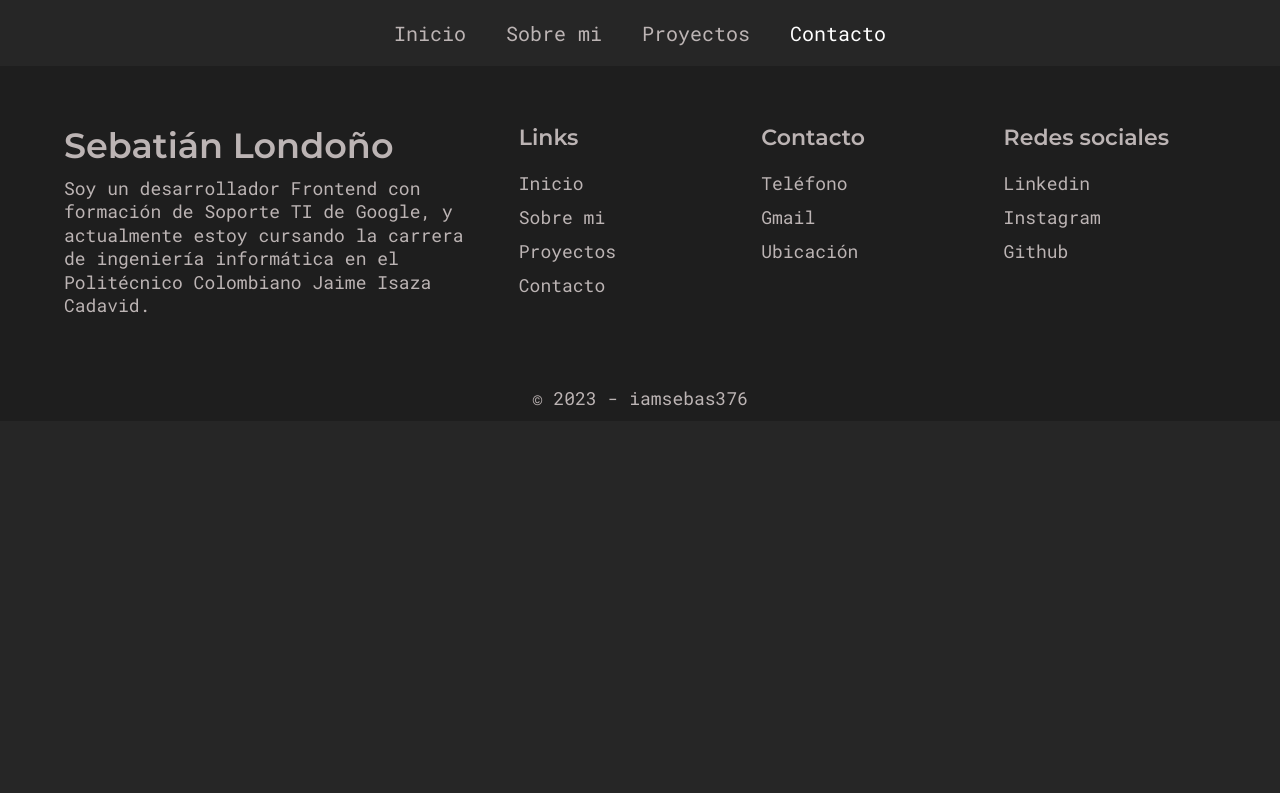
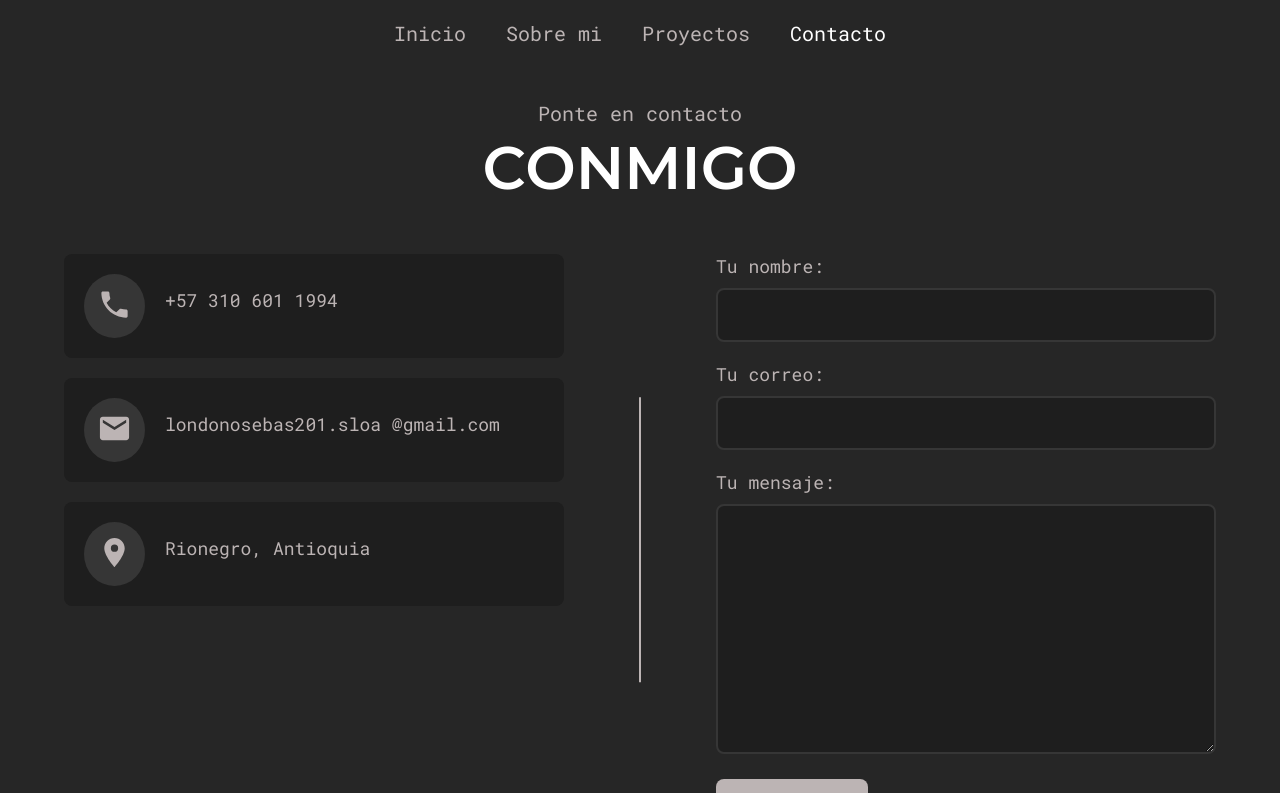
Before and after one commit to iamsebas376/portfolio-iamsebas376, a React (Vite) app: page /contacto in a window 1280 px wide. Shown: the top 793 px of the page. Built offline with nearby package versions, Linux system fonts and the light colour scheme.

Commit message:
feat: add contact page

```diff
--- a/src/App.jsx
+++ b/src/App.jsx
@@ -6,12 +6,14 @@ import About from "./pages/About";
 import Projects from "./pages/Projects";
 import Contact from "./pages/Contact";
 import Footer from "./components/Footer";
+import ScrollToTop from "./components/ScrollToTop";
 
 function App() {
   return (
     <>
       <Router>
         <NavBar />
+        <ScrollToTop />
         <Routes>
           <Route path="/" element={<Home />} />
           <Route path="/sobre-mi" element={<About />} />
--- /dev/null
+++ b/src/components/ContactForm.jsx
@@ -0,0 +1,95 @@
+import React from "react";
+import styled from "styled-components";
+
+const FormStyles = styled.form`
+  width: 100%;
+  .form-group {
+    width: 100%;
+    margin-bottom: 2rem;
+  }
+
+  label {
+    font-size: 1.8rem;
+  }
+
+  input,
+  textarea {
+    width: 100%;
+    font-size: 2rem;
+    padding: 1.2rem;
+    color: var(--gray-1);
+    background-color: var(--deep-dark);
+    outline: none;
+    border: none;
+    border-radius: 8px;
+    margin-top: 1rem;
+    border: 0.2rem solid var(--gray-2);
+  }
+
+  textarea {
+    min-height: 250px;
+    resize: vertical;
+  }
+
+  button[type="submit"] {
+    background-color: var(--gray-1);
+    color: var(--black);
+    font-size: 2rem;
+    display: inline-block;
+    outline: none;
+    border: none;
+    padding: 1rem 4rem;
+    border-radius: 8px;
+    cursor: pointer;
+    transition: all 0.3s ease;
+  }
+`;
+
+function ContactForm() {
+  const [name, setName] = React.useState("");
+  const [email, setEmail] = React.useState("");
+  const [message, setMessage] = React.useState("");
+
+  return (
+    <div>
+      <FormStyles>
+        <div className="form-group">
+          <label htmlFor="name">
+            Tu nombre:
+            <input
+              type="text"
+              id="name"
+              value={name}
+              onChange={(e) => setName(e.target.value)}
+            />
+          </label>
+        </div>
+        <div className="form-group">
+          <label htmlFor="email">
+            Tu correo:
+            <input
+              type="text"
+              id="email"
+              value={email}
+              onChange={(e) => setEmail(e.target.value)}
+            />
+          </label>
+        </div>
+        <div className="form-group">
+          <label htmlFor="message">
+            Tu mensaje:
+            <textarea
+              type="text"
+              id="message"
+              value={message}
+              onChange={(e) => setMessage(e.target.value)}
+            />
+          </label>
+        </div>
+        <button type="submit">Enviar</button>
+      </FormStyles>
+    </div>
+  );
+}
+
+export default ContactForm;
--- /dev/null
+++ b/src/components/ContactInfoItem.jsx
@@ -0,0 +1,37 @@
+import React from "react";
+import PText from "./PText";
+import styled from "styled-components";
+
+const ContactInfoItemStyles = styled.div`
+  padding: 2rem;
+  background-color: var(--deep-dark);
+  display: flex;
+  align-items: center;
+  gap: 2rem;
+  border-radius: 8px;
+  margin-bottom: 2rem;
+  .icon {
+    color: var(--white);
+    background-color: var(--gray-2);
+    padding: 1.3rem;
+    align-items: center;
+    justify-content: center;
+    border-radius: 50%;
+  }
+  svg {
+    width: 3.5rem;
+  }
+`;
+
+function ContactInfoItem({ icon, text }) {
+  return (
+    <ContactInfoItemStyles>
+      <div className="icon">{icon}</div>
+      <div className="info">
+        <PText>{text}</PText>
+      </div>
+    </ContactInfoItemStyles>
+  );
+}
+
+export default ContactInfoItem;
--- /dev/null
+++ b/src/components/ContactSection.jsx
@@ -0,0 +1,82 @@
+import React from "react";
+import SectionTitle from "./SectionTitle";
+import styled from "styled-components";
+import ContactInfoItem from "./ContactInfoItem";
+import { MdEmail, MdLocalPhone, MdPlace } from "react-icons/md";
+import ContactForm from "./ContactForm";
+
+const ContactStyles = styled.div`
+  padding: 10rem 0;
+  .contact-section-wrapper {
+    display: flex;
+    justify-content: space-between;
+    position: relative;
+    gap: 5rem;
+    margin-top: 5rem;
+  }
+
+  .contact-section-wrapper::after {
+    position: absolute;
+    content: "";
+    width: 2px;
+    height: 50%;
+    background-color: var(--gray-1);
+    top: 50%;
+    left: 50%;
+    transform: translate(-50%, -50%);
+  }
+
+  .left {
+    width: 100%;
+    max-width: 500px;
+  }
+
+  .right {
+    width: 100%;
+    max-width: 500px;
+  }
+
+  @media only screen and (max-width: 768px) {
+    .contact-section-wrapper {
+      flex-direction: column;
+    }
+
+    .contact-section-wrapper::after {
+      display: none;
+    }
+
+    .left,
+    .right {
+      max-width: 100%;
+    }
+
+    .right {
+      padding: 4rem 2rem 2rem 2rem;
+    }
+  }
+`;
+
+function ContactSection() {
+  return (
+    <ContactStyles>
+      <div className="container">
+        <SectionTitle heading="conmigo" subHeading="Ponte en contacto" />
+        <div className="contact-section-wrapper">
+          <div className="left">
+            <ContactInfoItem icon={<MdLocalPhone />} text="+57 310 601 1994" />
+            <ContactInfoItem
+              icon={<MdEmail />}
+              text="londonosebas201.sloa @gmail.com"
+            />
+            <ContactInfoItem icon={<MdPlace />} text="Rionegro, Antioquia " />
+          </div>
+          <div className="right">
+            <ContactForm />
+          </div>
+        </div>
+      </div>
+    </ContactStyles>
+  );
+}
+
+export default ContactSection;
--- /dev/null
+++ b/src/components/ScrollToTop.jsx
@@ -0,0 +1,14 @@
+import React from "react";
+import { useLocation } from "react-router-dom";
+
+function ScrollToTop() {
+  const { pathname } = useLocation();
+
+  React.useEffect(() => {
+    window.scrollTo(0, 0);
+  }, [pathname]);
+
+  return null;
+}
+
+export default ScrollToTop;
--- a/src/pages/Contact.jsx
+++ b/src/pages/Contact.jsx
@@ -1,9 +1,10 @@
 import React from "react";
+import ContactSection from "../components/ContactSection";
 
 function Contact() {
   return (
     <div>
-      <h1>Contact</h1>
+      <ContactSection />
     </div>
   );
 }
```
